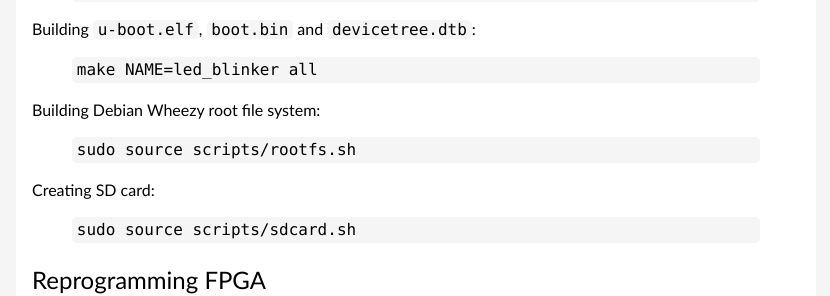
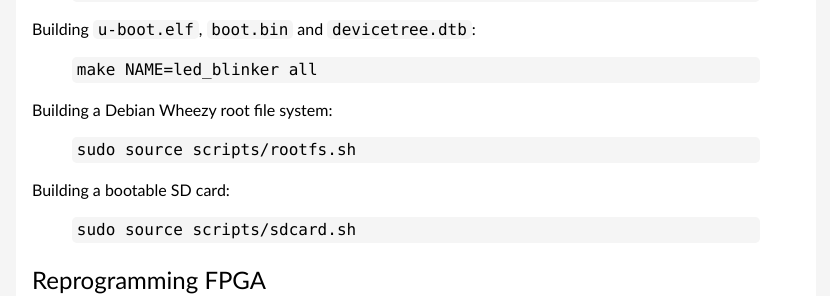
Before and after one commit to pavel-demin/red-pitaya-notes, a Jekyll site: the page built from led-blinker.md, in a window 1280 px wide. Shown: the part 1340-1636 px from the top of the page, without its empty margins (224-1054 px from the left). Built offline with Jekyll 4.4.1, drawn with Linux system fonts in a browser that asks for light colours.

Commit message:
fix wording

```diff
--- a/led-blinker.md
+++ b/led-blinker.md
@@ -71,12 +71,12 @@ Building `u-boot.elf`, `boot.bin` and `devicetree.dtb`:
 make NAME=led_blinker all
 {% endhighlight %}
 
-Building Debian Wheezy root file system:
+Building a Debian Wheezy root file system:
 {% highlight bash %}
 sudo source scripts/rootfs.sh
 {% endhighlight %}
 
-Creating SD card:
+Building a bootable SD card:
 {% highlight bash %}
 sudo source scripts/sdcard.sh
 {% endhighlight %}
```
